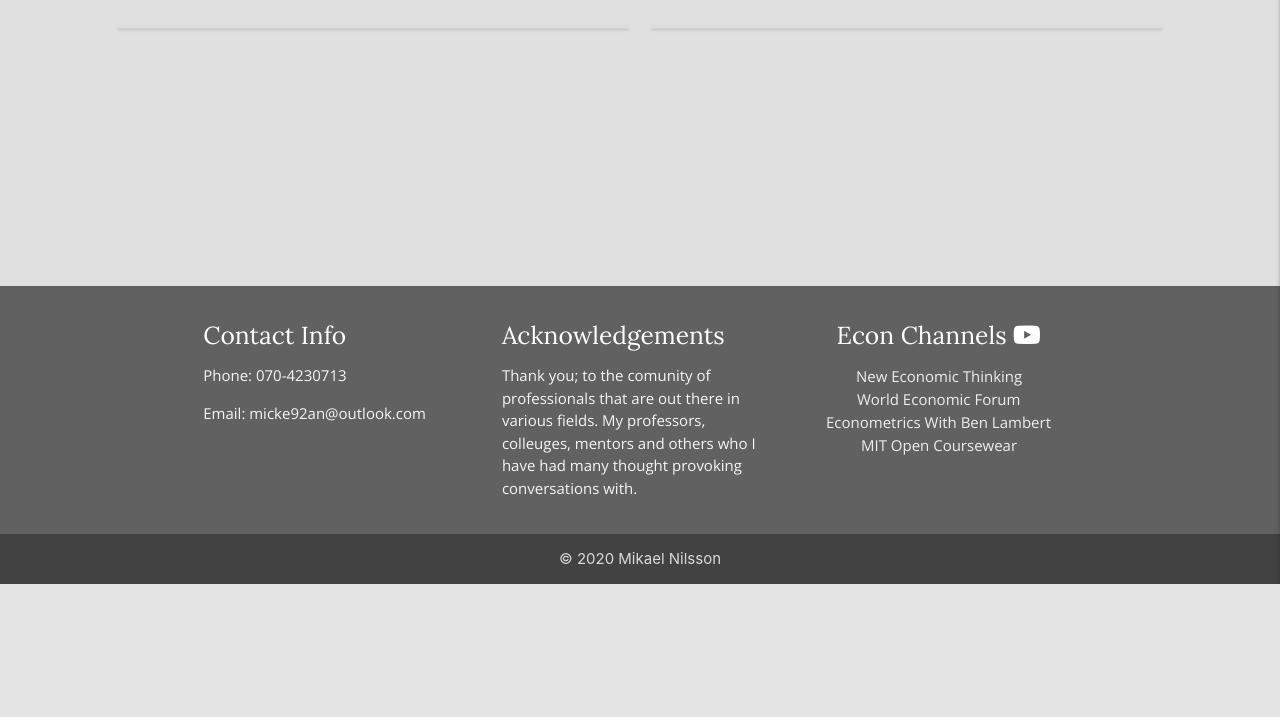
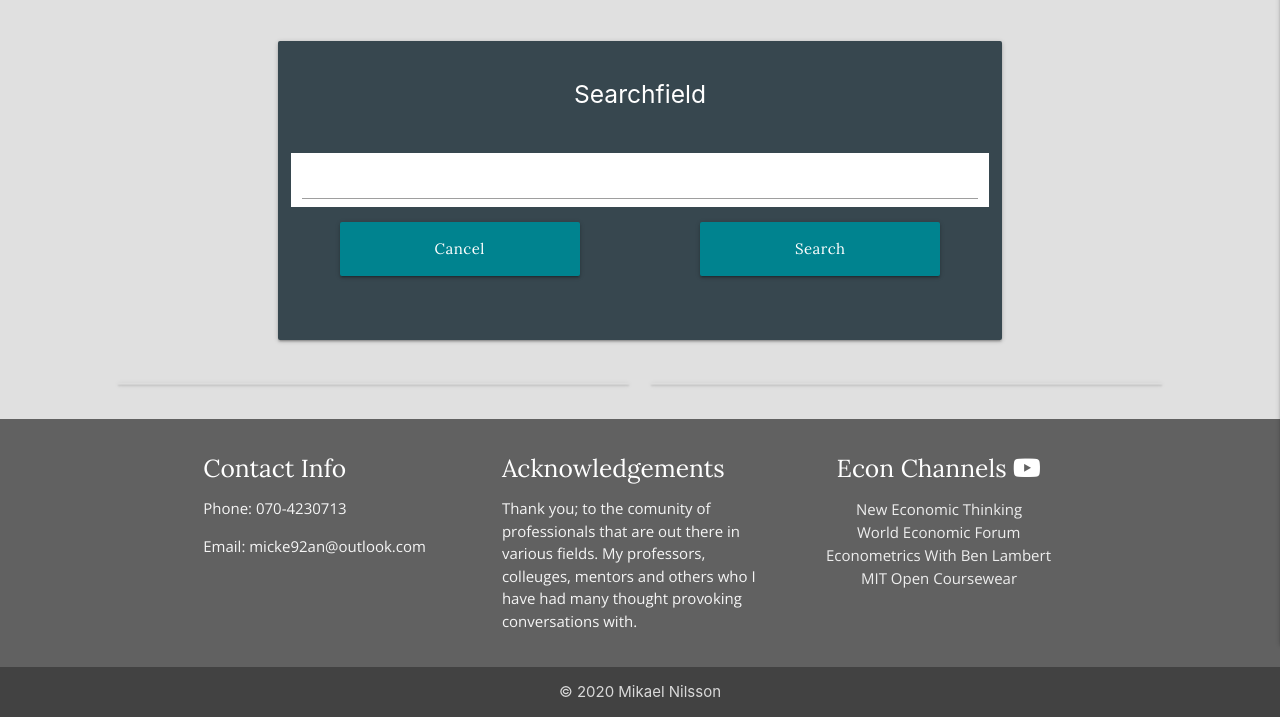
Before and after one commit to 92an/third-milestone-project, a Flask app: page /get_terms in a window 1280 px wide. Shown: the part 216-933 px from the top of the page. Before the commit the page ends 800 px from the top, so only its background shows below. Run offline with Flask 2, Linux system fonts and the light colour scheme; the visitor is signed in with stand-in values (Sample User, id 1); data that the repository does not hold is empty; some libraries are stand-ins or nearby versions.

Commit message:
layout for searchbar done

```diff
--- a/templates/add_term.html
+++ b/templates/add_term.html
@@ -53,7 +53,7 @@
                     Cancel
                 </a>
                 <button type="submit" class="col s4 offset-s2 btn-large blue-grey darken-3 header">
-                    Add Term to dictionary
+                    Add Term
                 </button>
             </div>
         </div>
--- a/templates/terms.html
+++ b/templates/terms.html
@@ -4,6 +4,32 @@
 
     <h2 class="header center-align capitalize">economic dictionary</h2>
 
+    <div class="row container webforms">
+        <div class="col s12 m10 offset-m1">
+            <div class="card-panel blue-grey darken-3">
+                <div class="row">
+                    <h5 class="center-align header capitalize white-text">
+                        Searchfield
+                    </h5>
+                </div>
+                <form method="POST" action="{{ url_for('search') }}">
+                    <div class="row">
+                        <div class="input-field col s12 white">
+                            <input id="query" name="query" type="text" class="validate" requred>
+                        </div>
+                        <div class="row">
+                            <a href="{{ url_for('get_terms') }}" class="col s4 offset-s1 btn-large center-align cyan darken-3">
+                            Cancel
+                            </a>
+                            <button type="submit" class="col s4 offset-s2 btn-large cyan darken-3 header">
+                            Search
+                            </button>
+                        </div>
+                    </div>
+                </form>
+            </div>
+        </div>
+    </div>
 
     <div class="row">
         <div class="col m5 offset-m1 s12">
```
